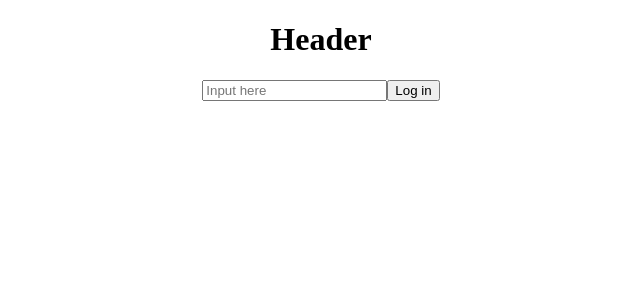
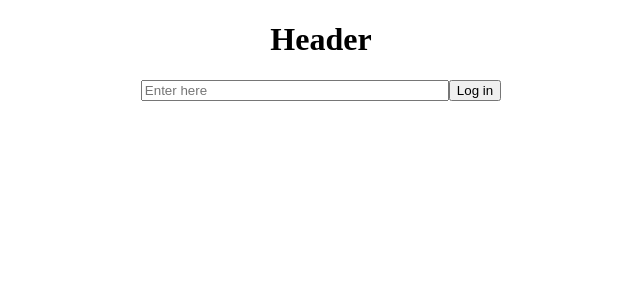
Before and after one commit to Vitalik1995Rikov/reactApp, a React (Create React App) app in the folder myapp/: page / in a window 1280 px wide. Shown: the top 300 px of the page, without its empty margins (319-959 px from the left). Built offline with nearby package versions, Linux system fonts and the light colour scheme.

Commit message:
Petrichenko7

```diff
--- a/myapp/src/App.js
+++ b/myapp/src/App.js
@@ -1,3 +1,4 @@
+import {Component} from 'react';
 import './App.css';
 
 
@@ -7,10 +8,20 @@ const Header = () => {
     )
 }
 
-const Field = () => {
-    return (
-        <input type="text" placeholder="Input here"/>
-    )
+// const Field = () => {
+//     return (
+//         <input type="text" placeholder="Input here"/>
+//     )
+// }
+
+class Field extends Component {
+    render() {
+        const holder = "Enter here";
+        const styleField = {
+            width: '300px'
+        };
+        return <input type="text" placeholder={holder} style={styleField}/>
+    }
 }
 
 const Btn = () => {
```
